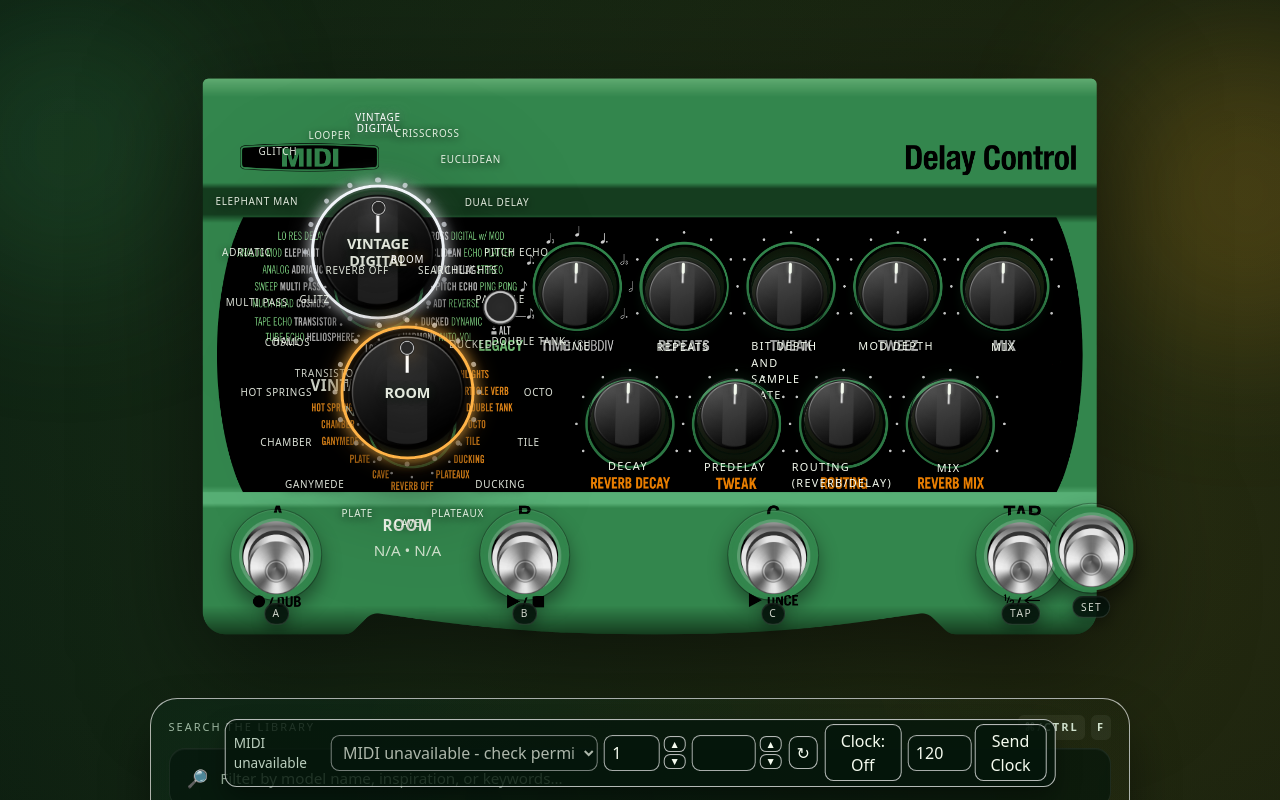
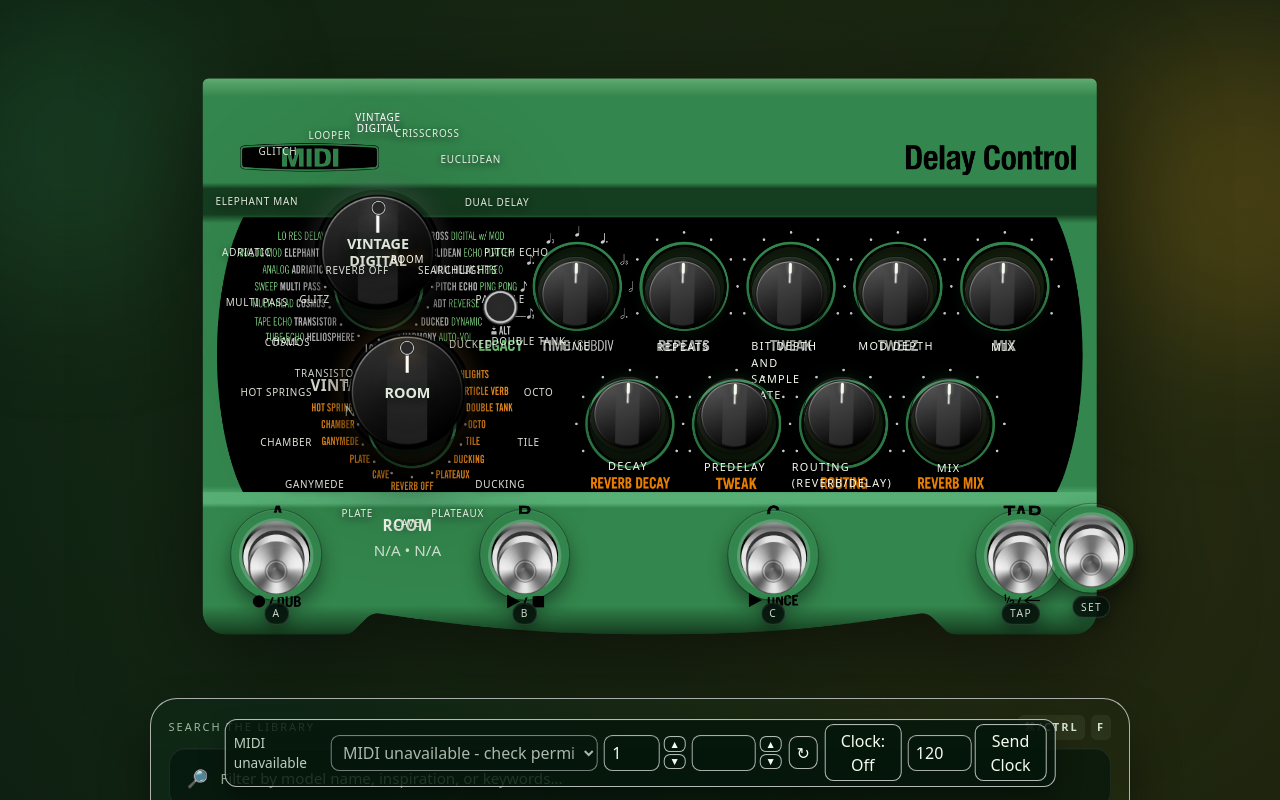
Before and after one commit to salmanj1/MacDLmkII, a React (Vite) app: page / in a window 1280 px wide. Shown: the top 800 px of the page. Built offline with nearby package versions, Linux system fonts and the light colour scheme.

Commit message:
fix: hide tickLayer in Knob and remove unnecessary styles from knob; update transition effects in Pedal

```diff
--- a/src/components/molecules/Knob/Knob.module.less
+++ b/src/components/molecules/Knob/Knob.module.less
@@ -92,6 +92,10 @@
   transform-origin: center;
 }
 
+.tickLayer {
+  display: none;
+}
+
 .knob {
   position: absolute;
   left: 50%;
@@ -132,11 +136,8 @@
   position: absolute;
   inset: -0.2rem;
   border-radius: 9999px;
-  border: 0.2rem solid var(--knob-accent, @glow);
-  box-shadow:
-    0 0 14px rgba(var(--knob-accent-rgb, 82, 255, 108), 0.65),
-    0 0 26px rgba(var(--knob-accent-rgb, 82, 255, 108), 0.32),
-    inset 0 0 12px rgba(var(--knob-accent-rgb, 82, 255, 108), 0.22);
+  border: none;
+  box-shadow: none;
   pointer-events: none;
 }
 
@@ -158,7 +159,7 @@
   position: absolute;
   left: 50%;
   top: 50%;
-  transform: translate(-50%, -50%);
+  transform: translate(-50%, -50%) rotate(calc(var(--knob-angle, 0deg) * -1));
   font-weight: 800;
   font-size: 0.9rem;
   text-align: center;
--- a/src/components/organisms/Pedal/Pedal.module.less
+++ b/src/components/organisms/Pedal/Pedal.module.less
@@ -50,7 +50,7 @@
   cursor: pointer;
   pointer-events: auto;
   z-index: 4;
-  transition: transform 120ms ease, filter 120ms ease, outline 120ms ease;
+  transition: filter 120ms ease, outline 120ms ease;
   outline: none;
 }
 
@@ -61,7 +61,6 @@
 }
 
 .altButton:hover {
-  transform: translateY(-1px);
   filter: drop-shadow(0 4px 8px fade(#000, 35%));
 }
 
```
